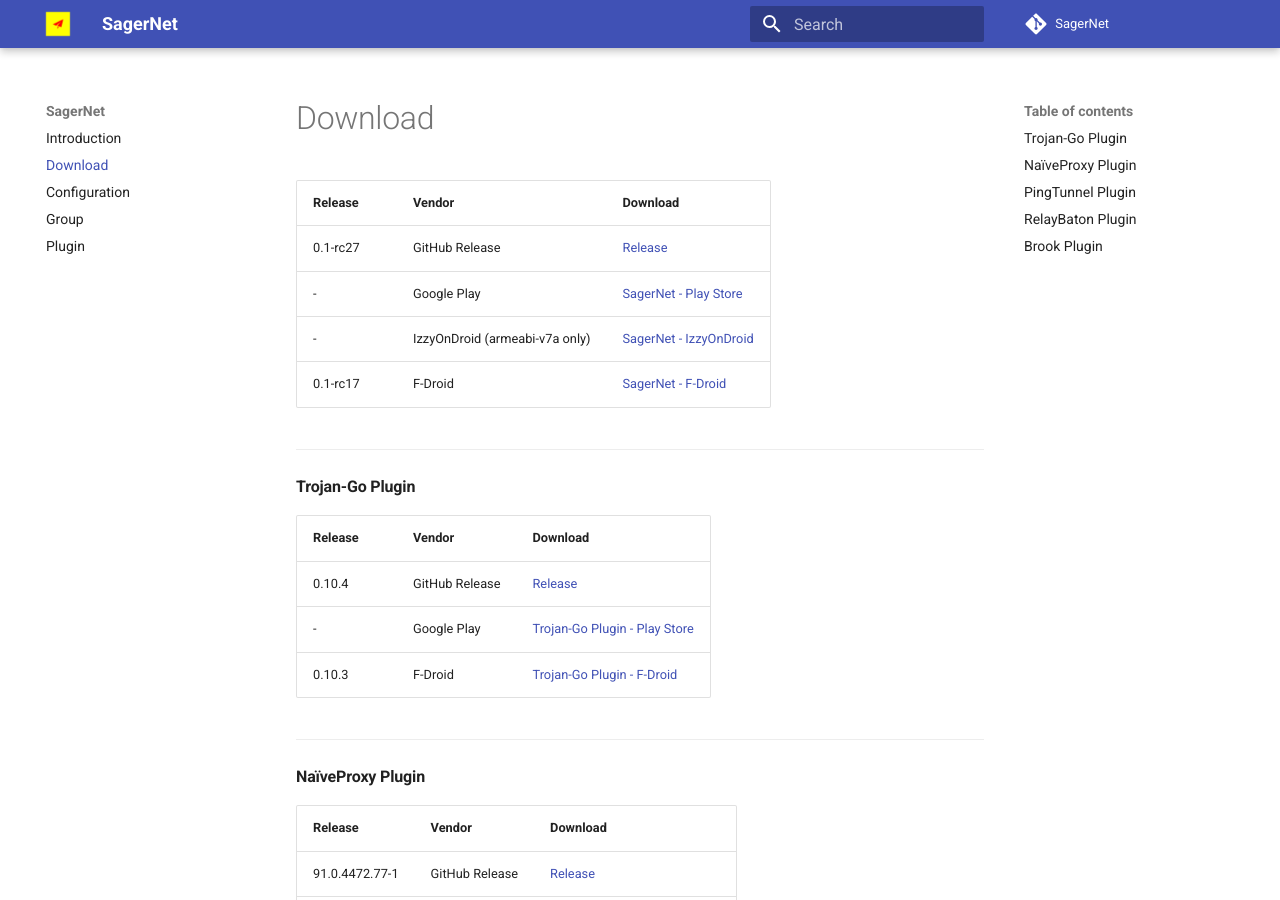
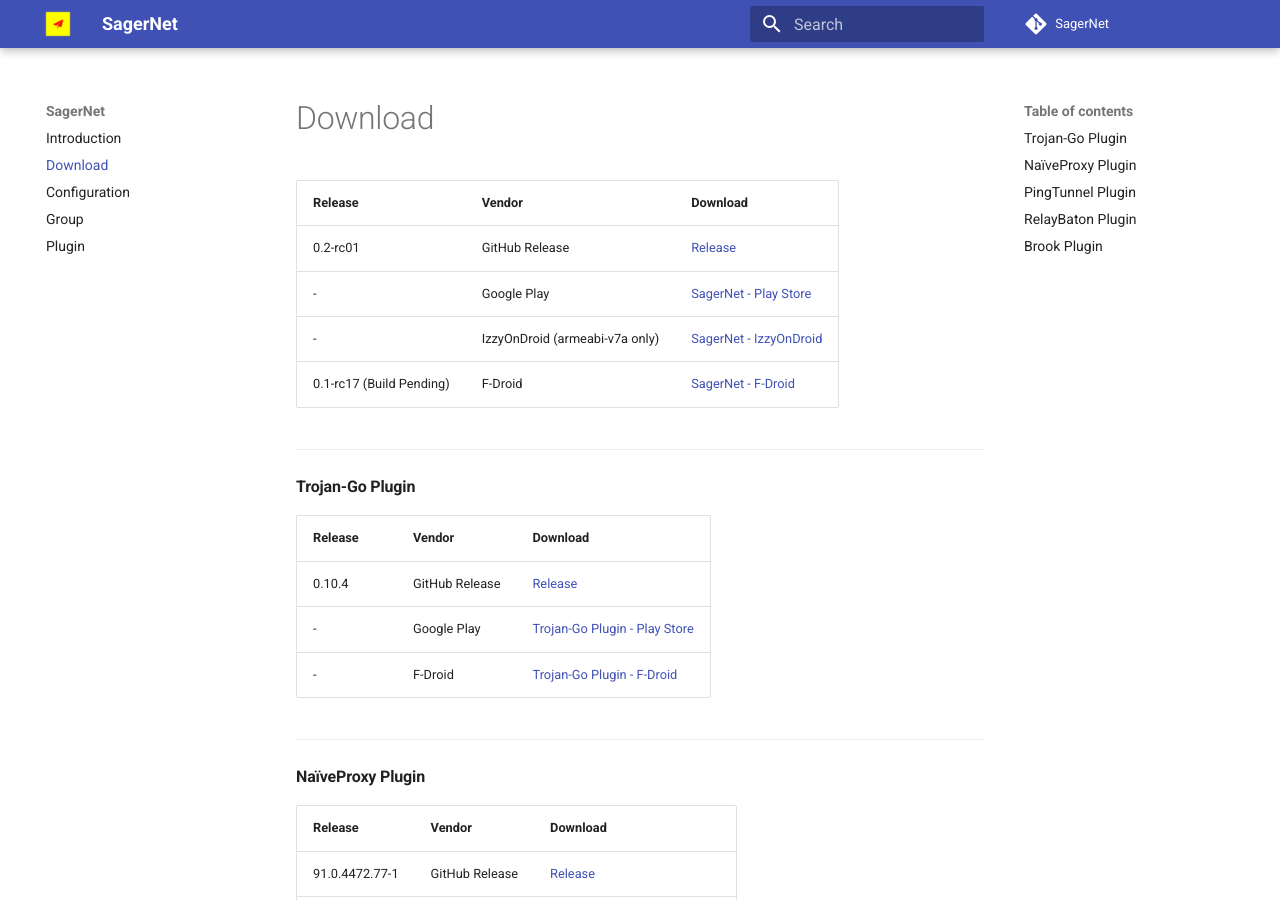
Before and after one commit to Okamisang/sagernet.fork, an MkDocs documentation site: the page built from docs/download.md, in a window 1280 px wide and 900 px high. Built offline with MkDocs 1.6.1 and Material for MkDocs 9.7.7, drawn with Linux system fonts in a browser that asks for light colours; comment, search, counter and statistics services are not loaded.

Commit message:
Release 0.2-rc01

```diff
--- a/docs/download.md
+++ b/docs/download.md
@@ -2,10 +2,10 @@
 
 Release | Vendor | Download
 ------- | ------ | ----
-0.1-rc27 | GitHub Release | [Release][app-release]
+0.2-rc01 | GitHub Release | [Release][app-release]
 - | Google Play | [SagerNet - Play Store][app-play]
 - | IzzyOnDroid (armeabi-v7a only) | [SagerNet - IzzyOnDroid][app-izzy]
-0.1-rc17 | F-Droid | [SagerNet - F-Droid][app-fdroid]
+0.1-rc17 (Build Pending) | F-Droid | [SagerNet - F-Droid][app-fdroid]
 
 ---
 
@@ -15,7 +15,7 @@
 ------- | ------ | ----
 0.10.4 | GitHub Release | [Release][trojan-go-release]
 - | Google Play | [Trojan-Go Plugin - Play Store][trojan-go-play]
-0.10.3 | F-Droid | [Trojan-Go Plugin - F-Droid][trojan-go-fdroid]
+- | F-Droid | [Trojan-Go Plugin - F-Droid][trojan-go-fdroid]
 
 ---
 
@@ -56,7 +56,7 @@
 - | Google Play | [Brook Plugin - Play Store][brook-play]
 - | F-Droid | [Brook Plugin - F-Droid][brook-fdroid]
 
-[app-release]: https://github.com/SagerNet/SagerNet/releases/tag/0.1-rc27
+[app-release]: https://github.com/SagerNet/SagerNet/releases/tag/0.2-rc01
 [app-play]: https://play.google.com/store/apps/details?id=io.nekohasekai.sagernet
 [app-izzy]: https://apt.izzysoft.de/fdroid/index/apk/io.nekohasekai.sagernet
 [app-fdroid]: https://f-droid.org/packages/io.nekohasekai.sagernet/
```
Also changed, not shown: docs/index.md (+4 -0 lines).
